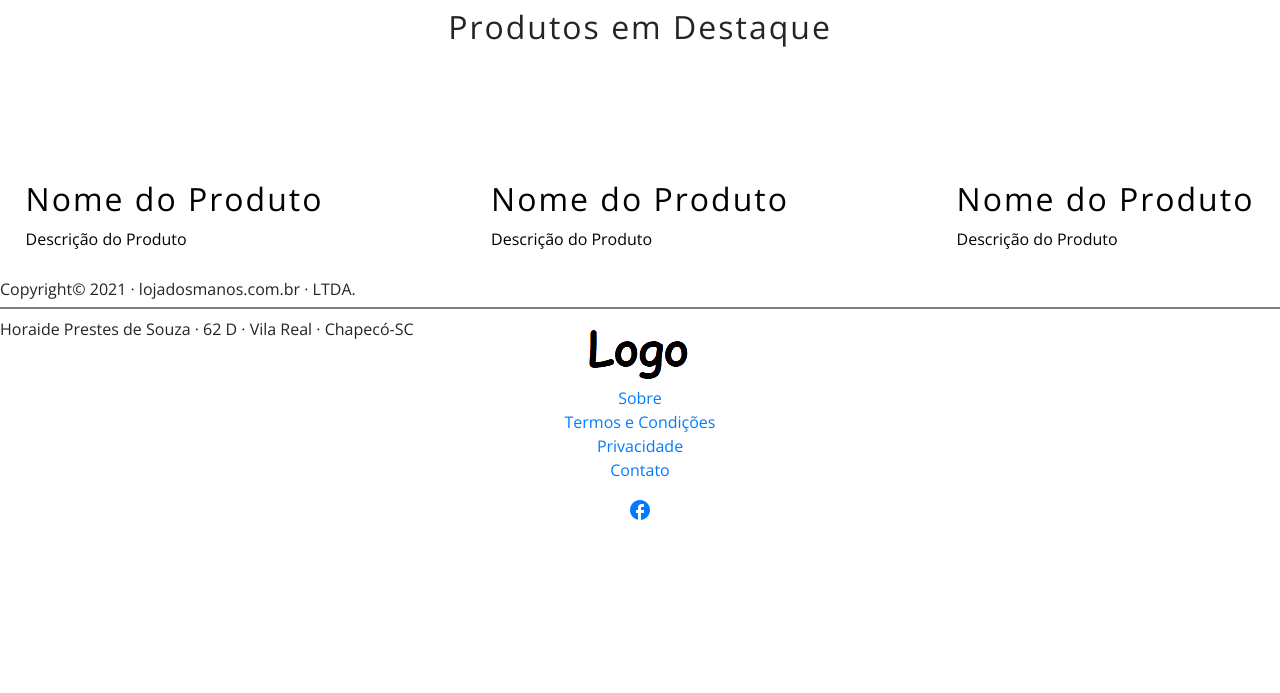
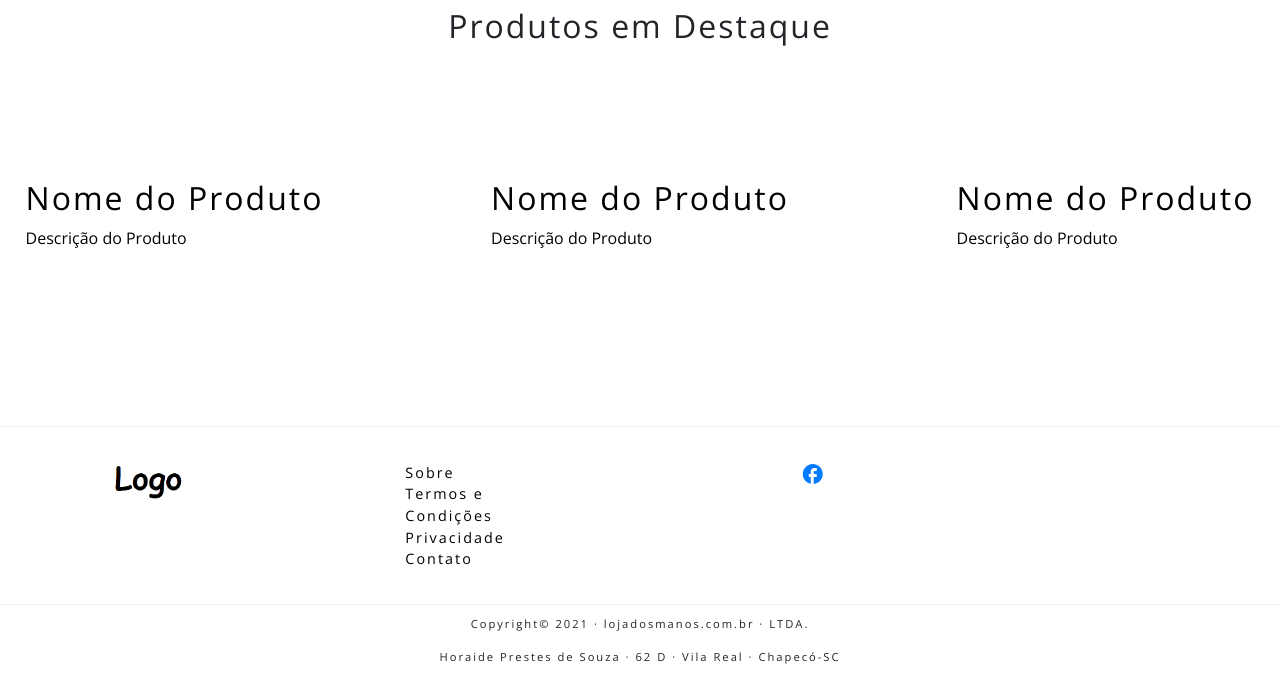
Before and after one commit to JeffGrun/projeto-01, a plain HTML site: page index.html in a window 1280 px wide. Shown: the part 868-1561 px from the top of the page. Before the commit the page ends 1472 px from the top, so only its background shows below. Drawn offline with nearby package versions, Linux system fonts and the light colour scheme; a web font is replaced by a local one.

Commit message:
Update style.css

```diff
--- a/css/style.css
+++ b/css/style.css
@@ -24,7 +24,7 @@ header{
 	justify-content: space-between;
 	align-items: center;
 	background-color: #f2f2f2;
-	border-bottom: 2px solid #d9d9d9;
+	border-bottom: 1.5px solid #d9d9d9;
 }
 
 .logo img{
@@ -43,7 +43,7 @@ header{
 .menu a{
 	text-decoration: none;
 	letter-spacing: 2px;
-	font-weight: bold;
+	font-weight: normal;
 	color: black;
 }
 
@@ -146,12 +146,74 @@ header{
 }
 
 .footer{
-	width: 100%;
-	margin-top: 30px;
-	padding-top: 15px;
-	position: absolute;
+	display: flex;
+	align-items: flex-start;
+	justify-content: space-around;
+	flex-wrap: wrap;
+	border-top: 1.5px solid #ecf2f6;
+	margin-top: 4em;
+	padding: 2em 0;
+	font-size: 90%;
+}
+
+.footer .footer-logo{
+	display: block;
+	align-self: flex-start;
+	width: 70px;
 	text-align: center;
-	border-top: 2px solid gray;
+	margin-bottom: 20px;
+}
+
+.footer .footer-logo img{
+	width: auto;
+	height: auto;
+	max-width: 75px;
+	max-height: 75px;
+}
+
+.footer-menu{
+	display: flex;
+	flex-direction: column;
+	letter-spacing: 2px;
+}
+
+.footer-menu li{
+	list-style: none;
+}
+
+.footer-menu li a{
+	color: black;
+}
+
+.footer .footer-social li{
+	list-style: none;
+	display: inline-block;
+	justify-content: space-around;
+}
+
+.footer-adress{
+	display: flex;
+	flex-direction: column;
+	text-align: center;
+	border-top: 1.5px solid #ecf2f6;
+	margin-top: 1em;
+	padding: 1em 0;
+	font-size: 70%;
+	letter-spacing: 2px;
+}
+
+@media(min-width:530px){
+	.footer{
+	padding: 20px 0;
+	align-items: flex-start;
+	}
+
+	.footer-menu{
+	width: auto;
+	flex-wrap: nowrap;
+	height: 100%;
+	align-content: space-around;
+	}
 }
 
 @media screen and (max-width: 768px){
@@ -167,3 +229,22 @@ header{
 	text-align: center;
 	}
 }
+
+@media(min-width:772px){
+	.footer{
+	margin-top: 150px;
+	padding-top: 35px;
+	height: 167px;
+	}
+
+	.footer-menu{
+	flex-wrap: wrap;
+	width: 50%;
+	}
+}
+
+@media(min-width:1100px){
+	.footer-menu{
+	align-content: normal;
+	}
+}
```
